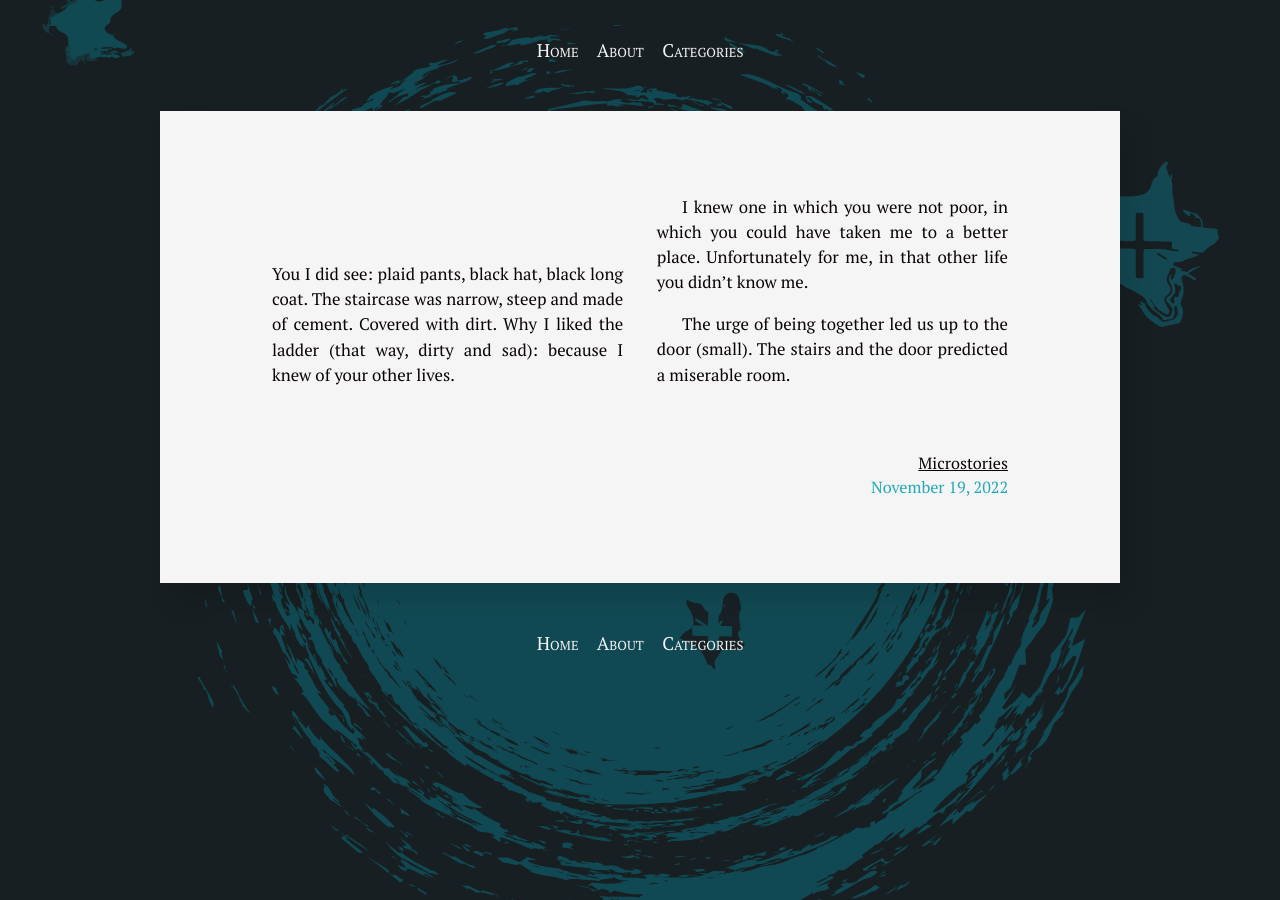
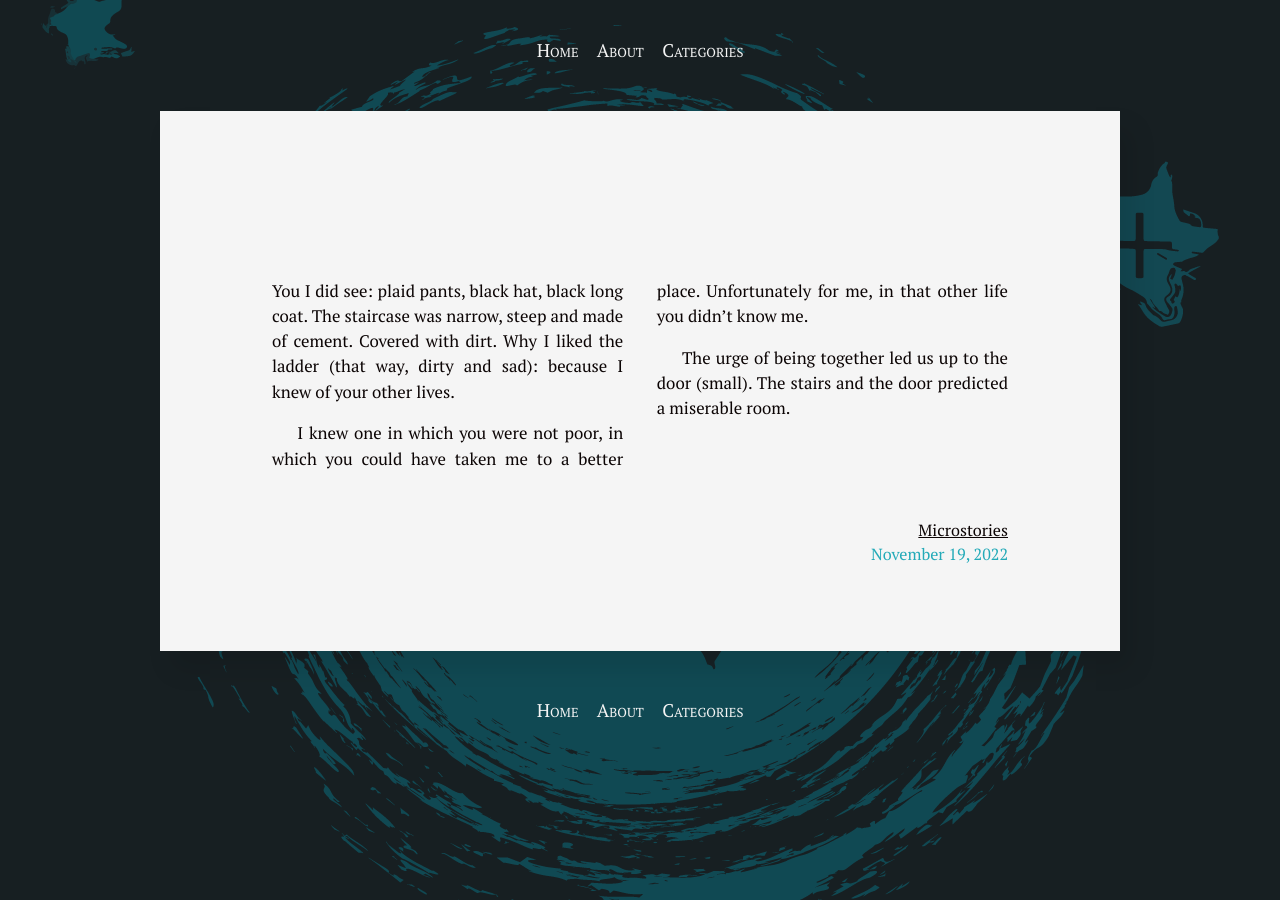
Before and after one commit to silvialohrmann/editorial, a Jekyll site: the page built from _posts/2022-11-19-You-I-did-see.md, in a window 1280 px wide. Built offline with Jekyll 4.4.1, drawn with Linux system fonts in a browser that asks for light colours.

Commit message:
Update post.html

```diff
--- a/_layouts/post.html
+++ b/_layouts/post.html
@@ -16,8 +16,8 @@ layout: default
       {{ page.title }}
     </h1>
   {% endif %}
-  <div class="two-column">
   <div class="post-content e-content" itemprop="articleBody">
+      <div class="two-column">
     {{ content }}
   </div>
 </div>
```
